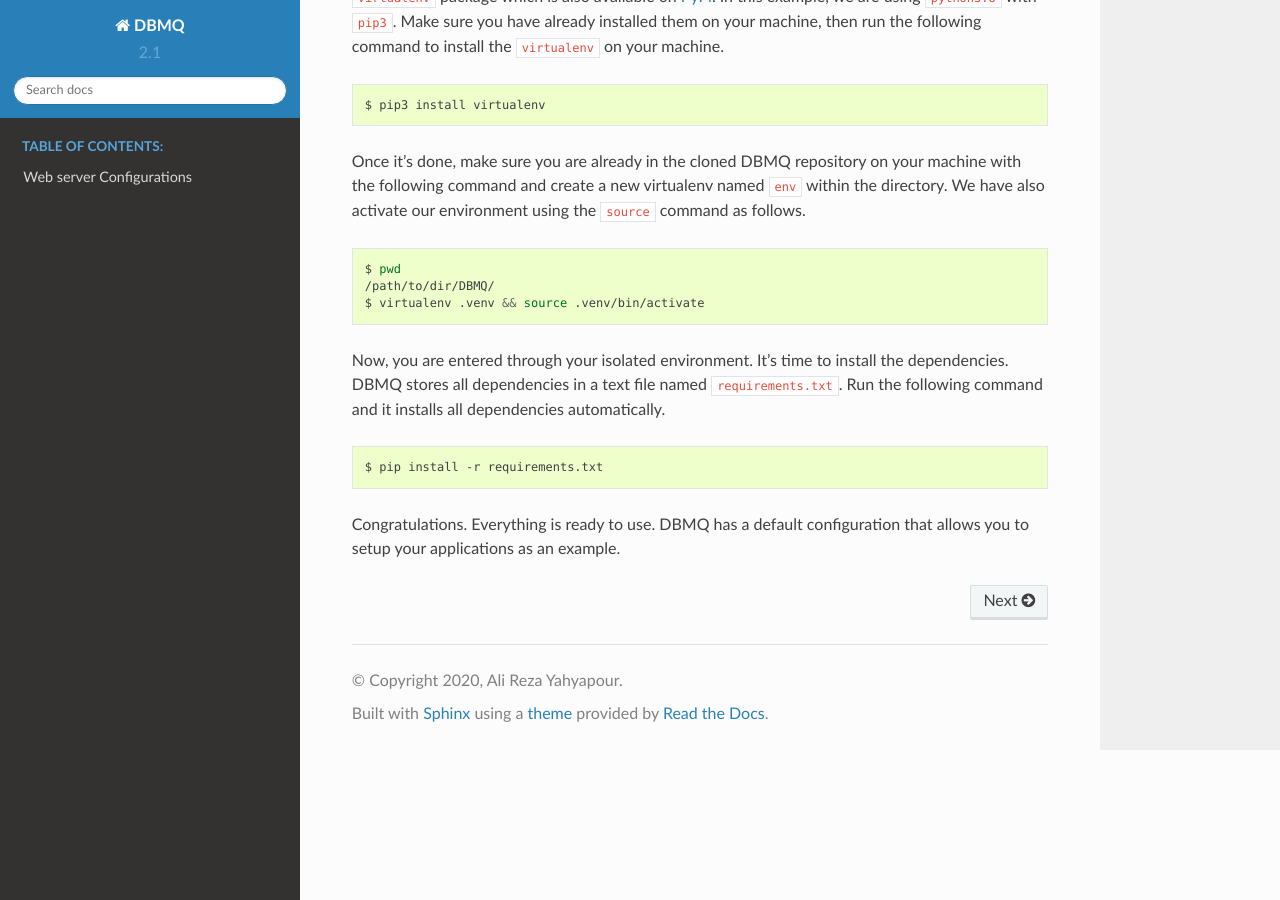
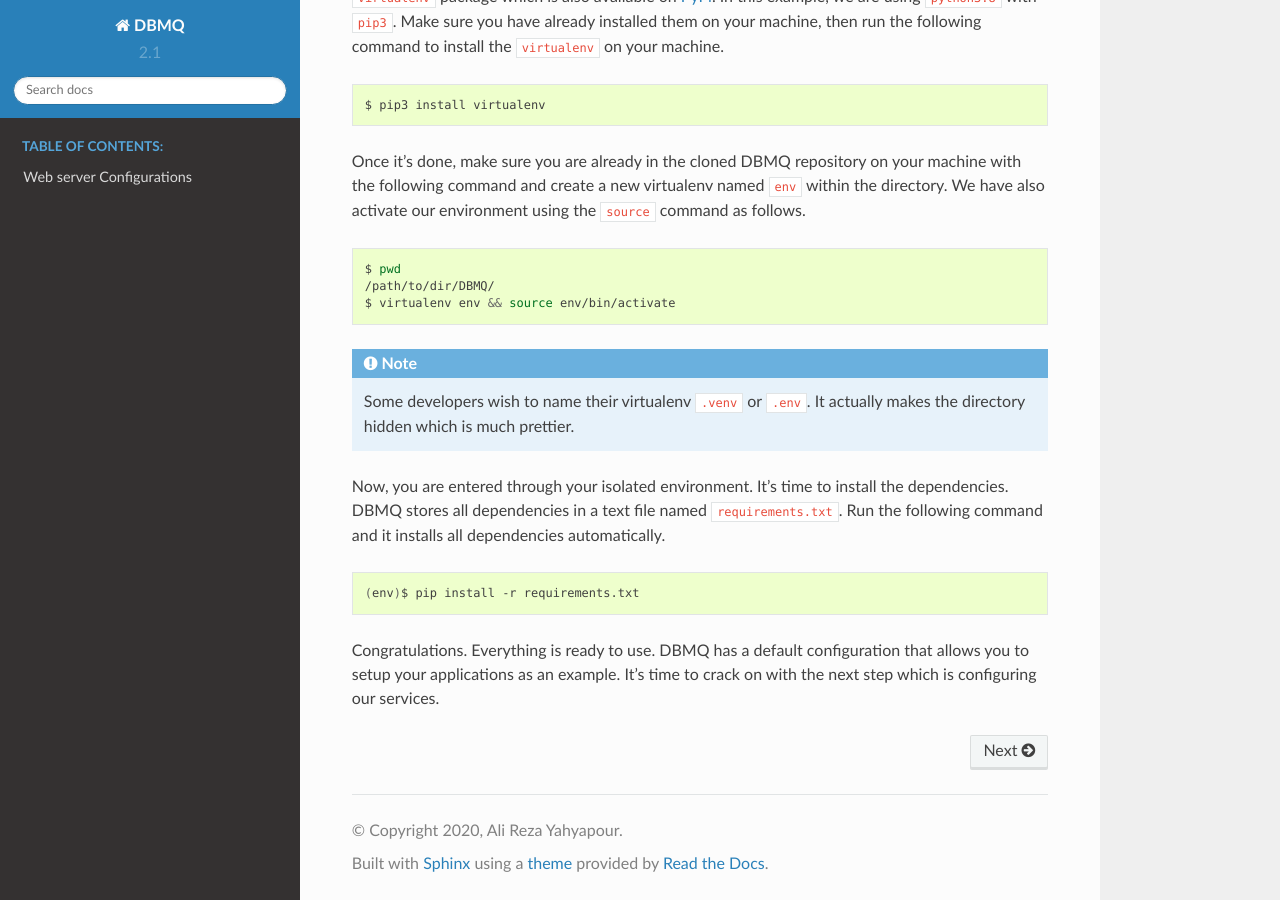
Before and after one commit to dbmqproject/dbmq, a Sphinx documentation site: the page built from docs/index.rst, in a window 1280 px wide and 900 px high, scrolled down 1344 px. Built offline with Sphinx 7.4.7 and the Read the Docs theme 2.0.0, drawn with Linux system fonts in a browser that asks for light colours.

```diff
--- a/docs/index.rst
+++ b/docs/index.rst
@@ -65,14 +64,17 @@ create a new virtualenv named ``env`` within the directory. We have also activat
 
    $ pwd
    /path/to/dir/DBMQ/
-   $ virtualenv .venv && source .venv/bin/activate
+   $ virtualenv env && source env/bin/activate
+
+.. note::
+   Some developers wish to name their virtualenv ``.venv`` or ``.env``. It actually makes the directory hidden which is much prettier.
 
 Now, you are entered through your isolated environment. It's time to install the dependencies. DBMQ stores all dependencies
 in a text file named ``requirements.txt``. Run the following command and it installs all dependencies automatically.
 
 .. code-block:: shell
 
-   $ pip install -r requirements.txt
+   (env)$ pip install -r requirements.txt
 
 Congratulations. Everything is ready to use. DBMQ has a default configuration that allows you to setup your applications as an
-example.
+example. It's time to crack on with the next step which is configuring our services.
```
Also changed, not shown: other parts of docs/index.rst (+0 -1 lines).
